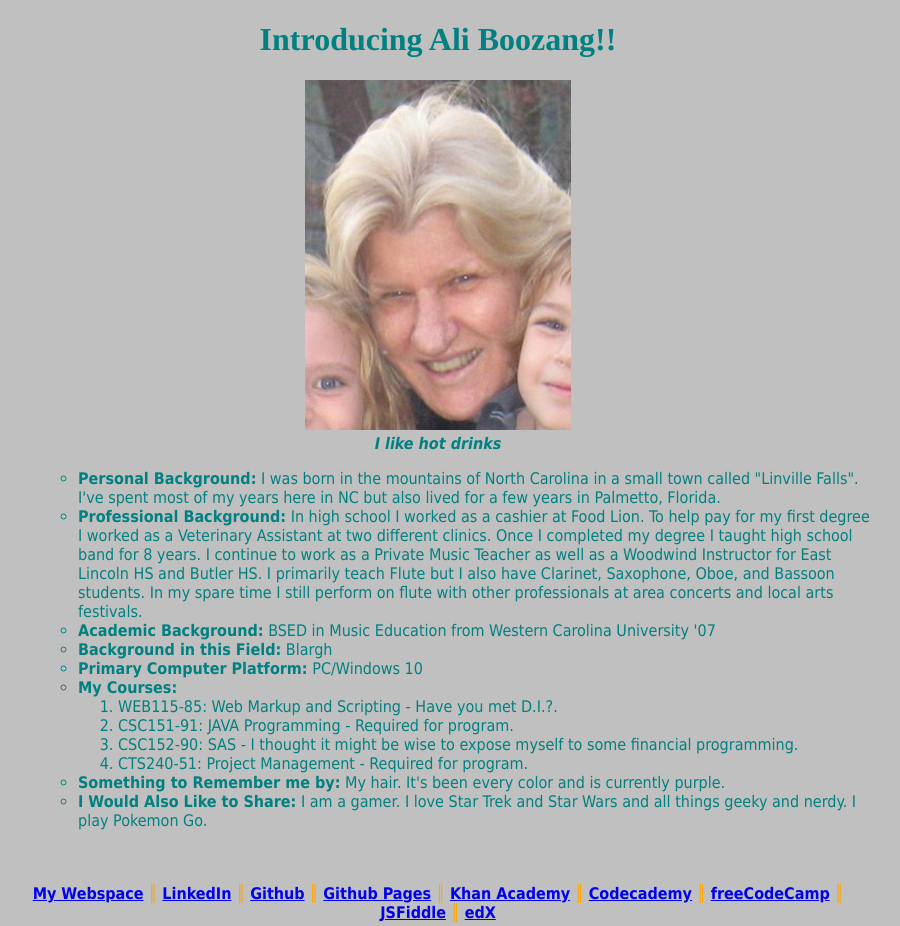
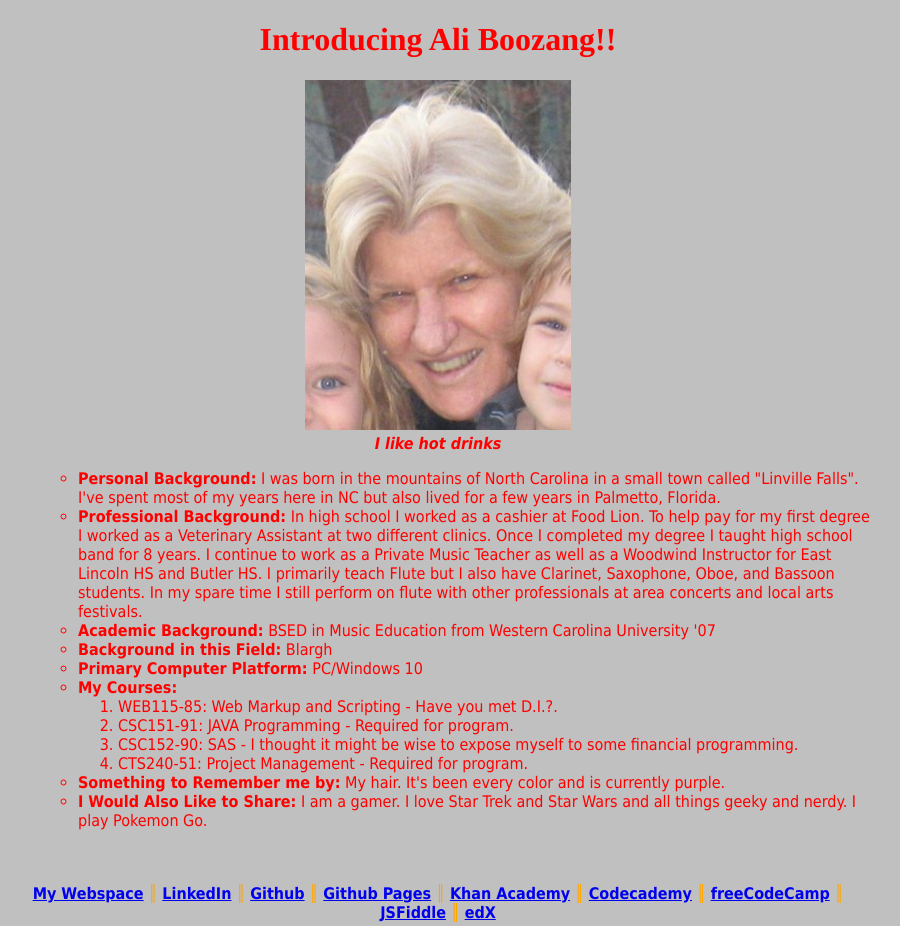
Before and after one commit to divonbriesen/CP-web250, a PHP site: page /?id=1 in a window 1280 px wide. Shown: the part 65-991 px from the top of the page, without its empty margins (202-1102 px from the left). Run offline with PHP 8.4, Linux system fonts and the light colour scheme.

Commit message:
changed color on body

```diff
--- a/styles/default.css
+++ b/styles/default.css
@@ -1,7 +1,7 @@
 body
 {
 	font-family: tahoma;
-	color: teal;
+	color: red;
 	background-color: silver;
 	margin-left: 200px;
 	margin-right: 200px;
```
